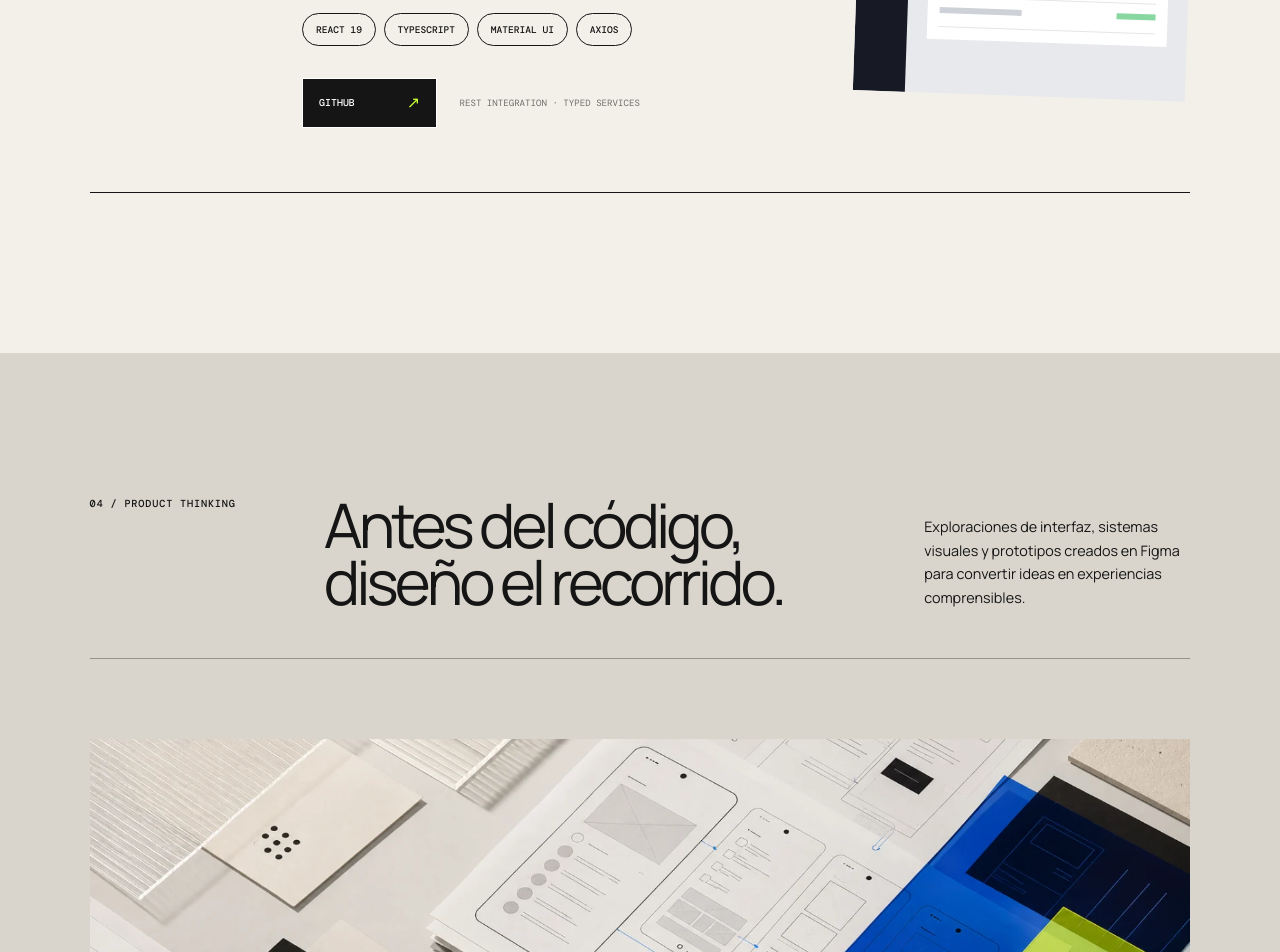
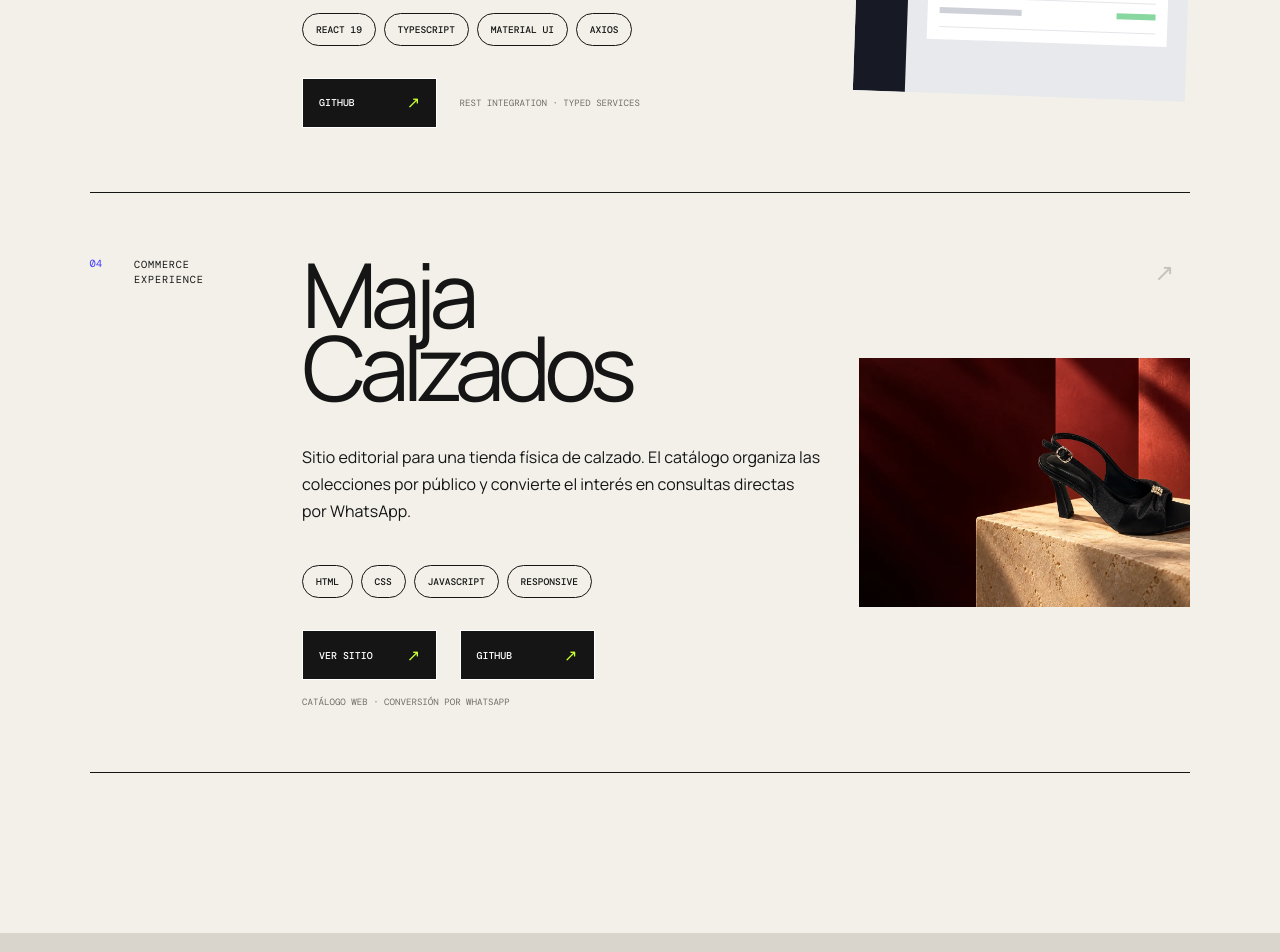
Before and after one commit to DiegoHLZ/Portafolio, an Angular app: page / in a window 1280 px wide. Shown: the part 3855-4807 px from the top of the page. Built offline with nearby package versions, Linux system fonts and the light colour scheme; a web font is replaced by a local one.

Commit message:
feat(portfolio): add Maja case study

```diff
--- a/src/app/app.html
+++ b/src/app/app.html
@@ -152,6 +152,25 @@
           </div>
         </div>
       </article>
+
+      <article class="case">
+        <div class="case-meta"><span>04</span><p>COMMERCE<br />EXPERIENCE</p></div>
+        <div class="case-body">
+          <h3>Maja<br />Calzados</h3>
+          <p>{{ language === 'es'
+            ? 'Sitio editorial para una tienda física de calzado. El catálogo organiza las colecciones por público y convierte el interés en consultas directas por WhatsApp.'
+            : 'An editorial website for a physical footwear store. The catalog organizes collections by audience and turns interest into direct WhatsApp inquiries.' }}</p>
+          <ul><li>HTML</li><li>CSS</li><li>JavaScript</li><li>Responsive</li></ul>
+          <div class="case-actions">
+            <a href="https://diegohlz.github.io/maja-calzados/" target="_blank" rel="noopener noreferrer">{{ language === 'es' ? 'Ver sitio' : 'View site' }} <span>↗</span></a>
+            <a href="https://github.com/DiegoHLZ/maja-calzados" target="_blank" rel="noopener noreferrer">GitHub <span>↗</span></a>
+            <span class="backend-note">Catálogo web · Conversión por WhatsApp</span>
+          </div>
+        </div>
+        <figure class="case-media">
+          <img src="projects/maja-calzados.webp" alt="Campaña editorial de calzado femenino creada para el sitio de Maja Calzados" loading="lazy" />
+        </figure>
+      </article>
     </section>
 
     <section id="design" class="design-section">
```
Also changed, not shown: public/projects/maja-calzados.webp (added).
